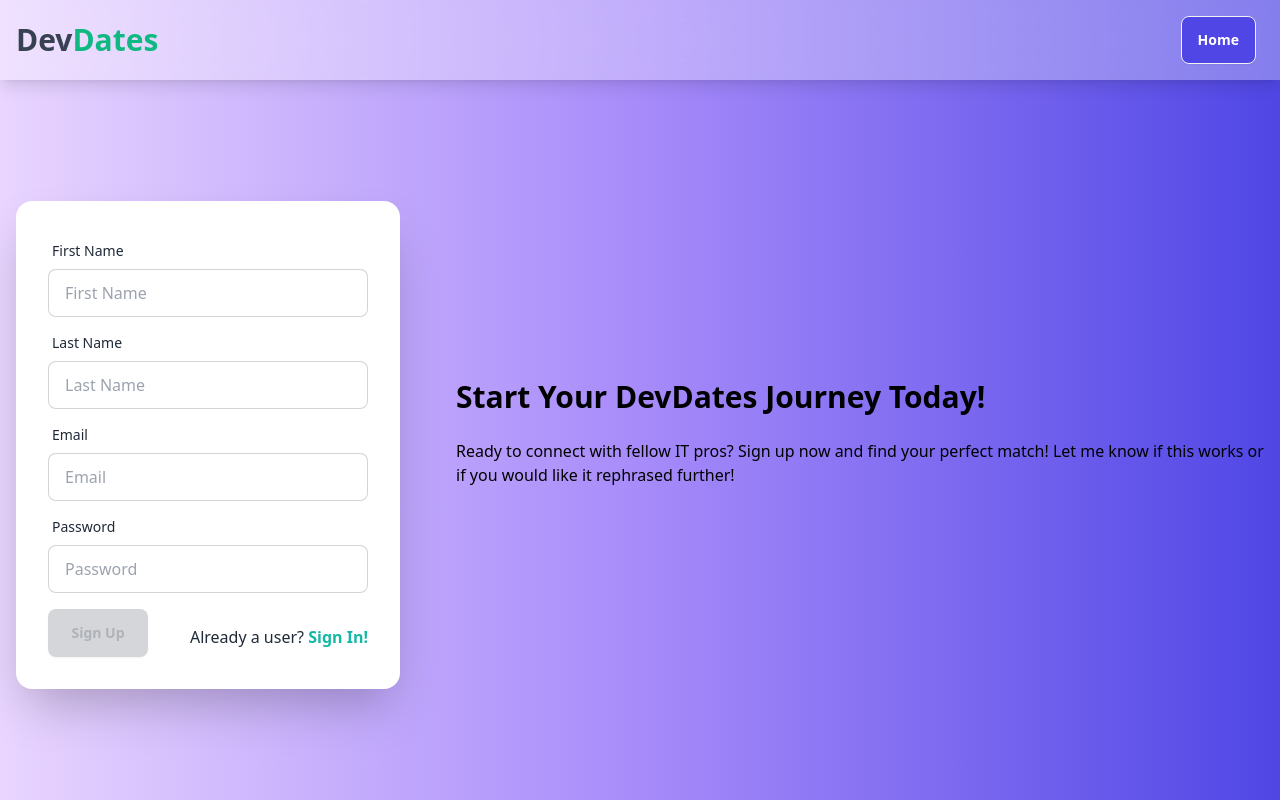
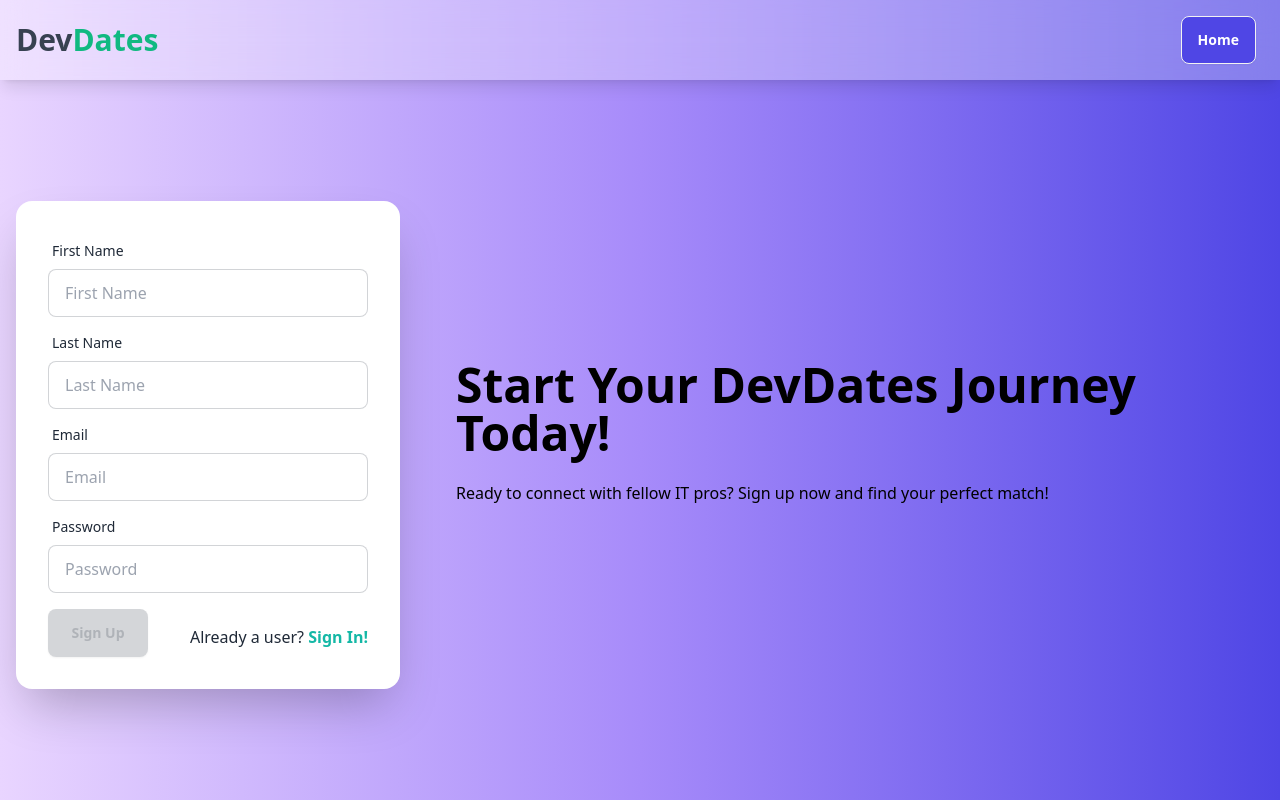
Before and after one commit to vishaljadhav7/devDateUI, a React (Vite) app: page /signup in a window 1280 px wide. Built offline with nearby package versions, Linux system fonts and the light colour scheme; no server answers.

Commit message:
made changes in sign up page

```diff
--- a/src/pages/SignUp.jsx
+++ b/src/pages/SignUp.jsx
@@ -61,10 +61,9 @@ const SignUp = () => {
     <div className="hero bg-white absolute top-0 min-h-screen  pt-[22%] md:pt-[7%] bg-gradient-to-r from-purple-200 via-violet-400 to-indigo-600 overflow-y-scroll overflow-x-hidden">
       <div className="hero-content flex-col lg:flex-row-reverse">
         <div className="text-center lg:text-left">
-          <h1 className="text-2xl  md:text-3xl font-bold text-black">Start Your DevDates Journey Today!</h1>
+          <h1 className="text-5xl font-bold text-black">Start Your DevDates Journey Today!</h1>
           <p className="py-6 hidden md:block text-black">
           Ready to connect with fellow IT pros? Sign up now and find your perfect match!
-          Let me know if this works or if you would like it rephrased further!
           </p>
         </div>
 
```
